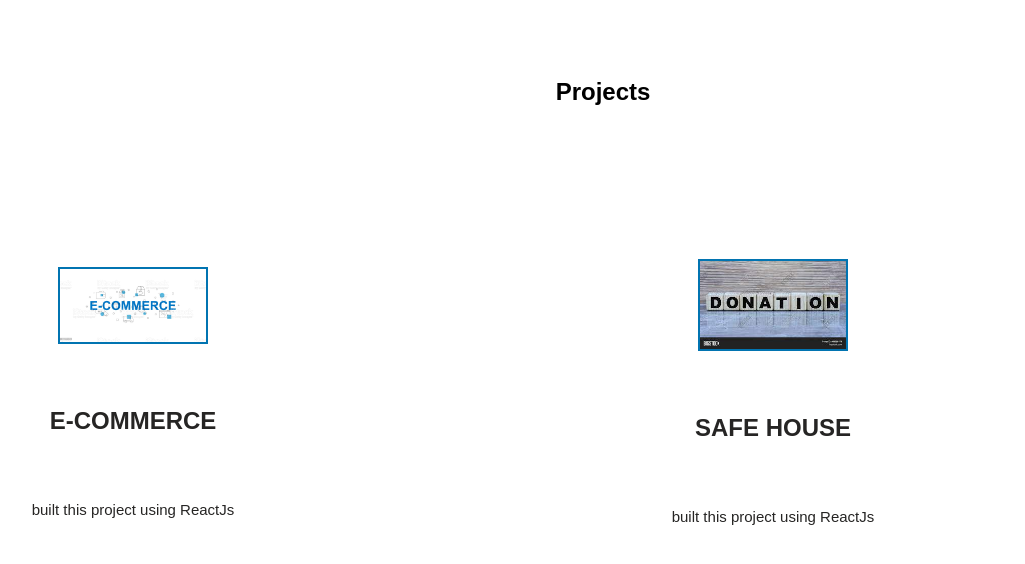
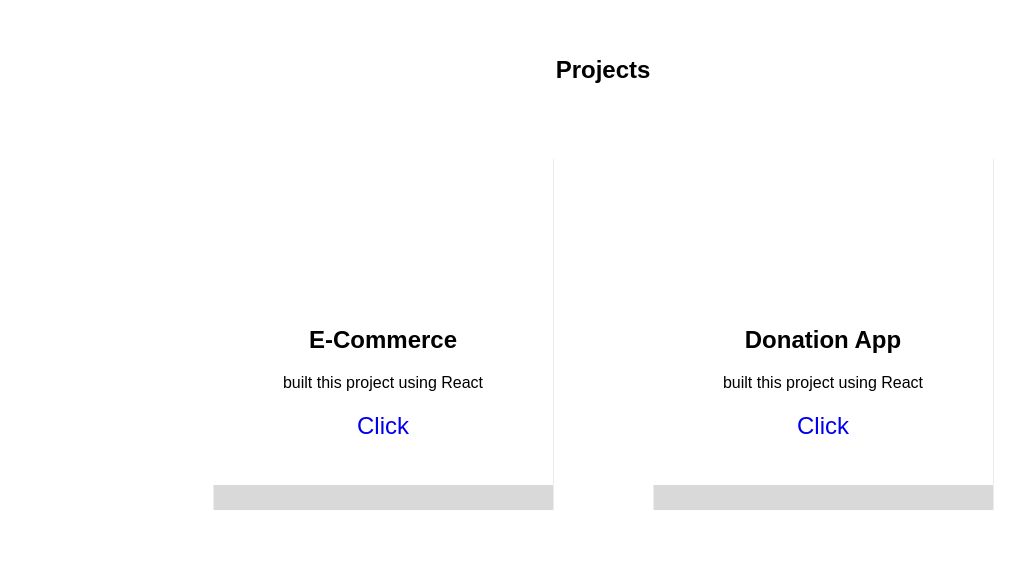
Before and after one commit to C4-AnasNaamneh/Portofolio, a React (Create React App) app in the folder frontend/: page / in a window 1280 px wide. Shown: the part 1671-2235 px from the top of the page, without its empty margins (37-1062 px from the left). After the commit the page ends 2206 px from the top, so only its background shows below. Built offline with nearby package versions, Linux system fonts and the light colour scheme.

Commit message:
editprojectsection

```diff
--- a/frontend/public/index.html
+++ b/frontend/public/index.html
@@ -6,6 +6,7 @@
     <meta name="theme-color" content="#000000" />
     <title>My Portfolio</title>
     <link rel="shortcut icon" type="image" href="./mypf.ico">
+    <link rel="stylesheet" href="https://pro.fontawesome.com/releases/v5.10.0/css/all.css">
   </head>
   <body>
     <div id="root"></div>
--- a/frontend/src/Home/Home.css
+++ b/frontend/src/Home/Home.css
@@ -274,3 +274,59 @@
 a {
   text-decoration: none;
 }
+
+
+.cards{
+  margin-top: 90px;
+}
+
+
+.title{
+  display: flex;
+  justify-content: center;
+}
+
+.content {
+  display: flex;
+  justify-content: center;
+  flex-direction: row;
+  flex-wrap: wrap;
+}
+
+.card{
+  background-color: #fff;
+  width: 21.25em;
+  box-shadow: 0.5px 25px rgba(1 1 1/15%);
+  padding: 25px;
+  margin: 50px;
+}
+
+.card:hover{
+  box-shadow: 1;
+  /* transition: all 0.5s; */
+
+}
+
+.icon{
+  font-size: 8em;
+  text-align: center;
+}
+
+.info h3{
+  font-size: 1.5em;
+  font-weight: 700;
+  margin: 20px;
+  text-align: center;
+}
+
+.info p {
+  text-align: center;
+}
+
+.links{
+display: flex;
+justify-content: center;
+margin: 20px;
+font-size: x-large;
+font-weight: 400;
+}
--- a/frontend/src/Home/Home.js
+++ b/frontend/src/Home/Home.js
@@ -83,7 +83,6 @@ const Home = () => {
               use my skills to the advantage of the company while having the
               scope to develop my own skills.
             </p>
-
           </div>
         </div>
         <AiOutlineArrowUp
@@ -94,7 +93,7 @@ const Home = () => {
         ></AiOutlineArrowUp>
       </section>
 
-      <h2 className="projectsHeader"> Projects</h2>
+      {/* <h2 className="projectsHeader"> Projects</h2>
       <section className="myProjects" id="projects">
         <a
           className="infoProjects"
@@ -130,6 +129,36 @@ const Home = () => {
 
         </a>
 
+      </section> */}
+
+      <section className="cards" id="projects">
+        <h2 className="title">Projects</h2>
+        <div className="content">
+          <div className="card">
+            <div className="icon">
+              <i class="far fa-code"></i>
+            </div>
+            <div className="info">
+              <h3>E-Commerce</h3>
+              <p>built this project using React</p>
+              <a href="https://github.com/C4-AnasNaamneh/MERAKI_Academy_Project_4" target="_blank" className="links">
+                Click{" "}
+              </a>
+            </div>
+          </div>
+          <div className="card">
+            <div className="icon">
+              <i class="far fa-code"></i>
+            </div>
+            <div className="info">
+              <h3>Donation App</h3>
+              <p>built this project using React</p>
+              <a href="https://safehouse100.herokuapp.com/" target="_blank" className="links" title="link">
+                Click
+              </a>
+            </div>
+          </div>
+        </div>
       </section>
     </>
   );
```
